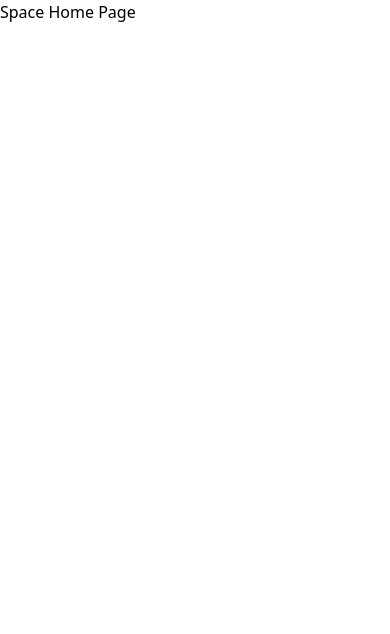
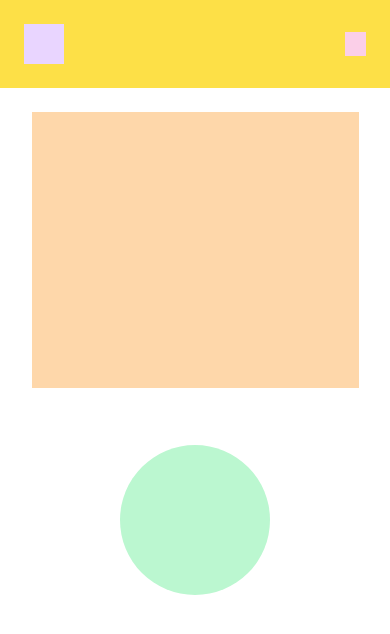
Before and after one commit to mshamir11/c-rides, a Next.js app: page /learning/frontendmentor/space-tourism-website-main in a window 390 px wide. Shown: the top 634 px of the page. Built offline with nearby package versions, Linux system fonts and the light colour scheme.

Commit message:
[FM: Space Website]: Added layout for mobile]

```diff
--- a/src/app/learning/frontendmentor/space-tourism-website-main/page.tsx
+++ b/src/app/learning/frontendmentor/space-tourism-website-main/page.tsx
@@ -1,3 +1,15 @@
 export default function HomePage() {
-  return <div className="">Space Home Page</div>;
+  return (
+    <div className="h-screen">
+      <div className="flex flex-col justify-center items-center">
+        <div className="flex bg-yellow-300 w-full justify-between items-center p-[24px]">
+          <div className="h-[40px] w-[40px] md:h-[48px] md:w-[48px] bg-purple-200"></div>
+          <div className="h-[24px] w-[21px] bg-pink-200 md:"></div>
+        </div>
+
+        <div className="h-[276px] w-[327px] bg-orange-200 mt-[24px] md:w-[450px] md:h-[334px]"></div>
+        <div className="h-[150px] w-[150px] rounded-full mt-[57px] bg-green-200"></div>
+      </div>
+    </div>
+  );
 }
```
